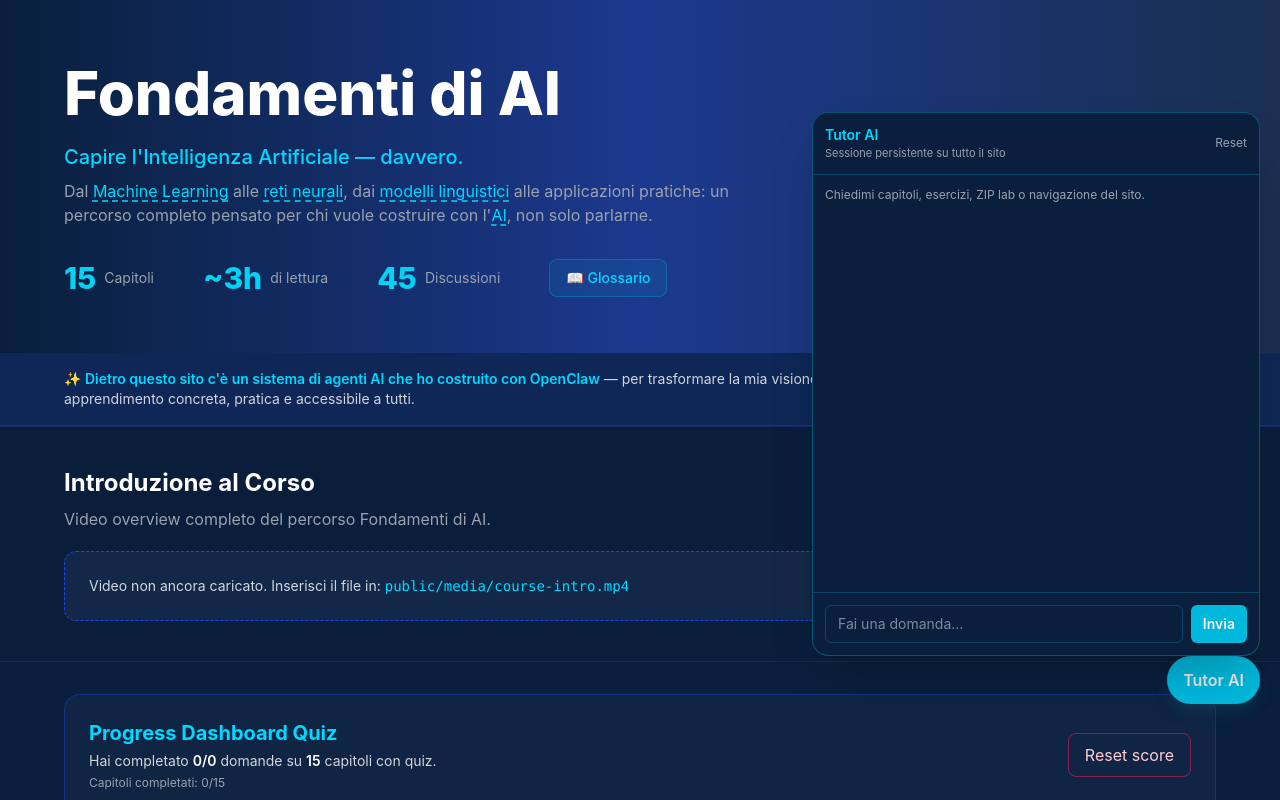
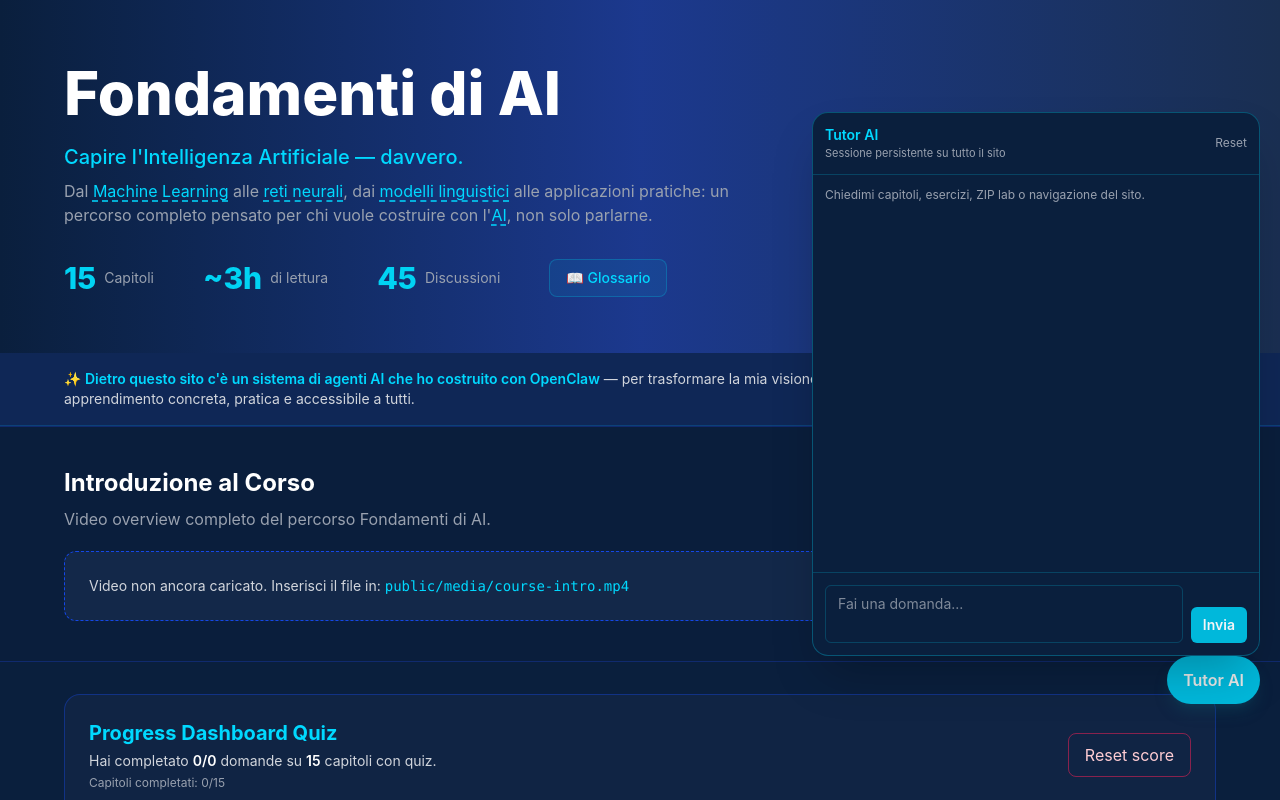
Before and after one commit to MT-Showcases/ai-fundamentals-showcase, a Next.js app: page / in a window 1280 px wide. Both pictures are taken after a click on the button "Tutor AI". Shown: the top 800 px of the page. Built offline with nearby package versions, Linux system fonts and the light colour scheme.

Commit message:
feat(tutor-ui): switch input to textarea with enter-to-send and shift+enter newline

```diff
--- a/components/TutorFloatingChat.tsx
+++ b/components/TutorFloatingChat.tsx
@@ -139,13 +139,19 @@ export default function TutorFloatingChat() {
             )}
           </div>
 
-          <div className="p-3 border-t border-cyan-400/20 flex gap-2">
-            <input
+          <div className="p-3 border-t border-cyan-400/20 flex gap-2 items-end">
+            <textarea
               value={question}
               onChange={(e) => setQuestion(e.target.value)}
-              onKeyDown={(e) => e.key === 'Enter' && ask()}
+              onKeyDown={(e) => {
+                if (e.key === 'Enter' && !e.shiftKey) {
+                  e.preventDefault();
+                  ask();
+                }
+              }}
               placeholder="Fai una domanda..."
-              className="flex-1 rounded-md bg-navy-950 border border-cyan-400/20 px-3 py-2 text-sm"
+              rows={2}
+              className="flex-1 rounded-md bg-navy-950 border border-cyan-400/20 px-3 py-2 text-sm resize-none min-h-[44px] max-h-28"
             />
             <button onClick={ask} disabled={loading} className="rounded-md bg-cyan-500 text-navy-950 px-3 py-2 text-sm font-semibold disabled:opacity-50">
               {loading ? '...' : 'Invia'}
```
